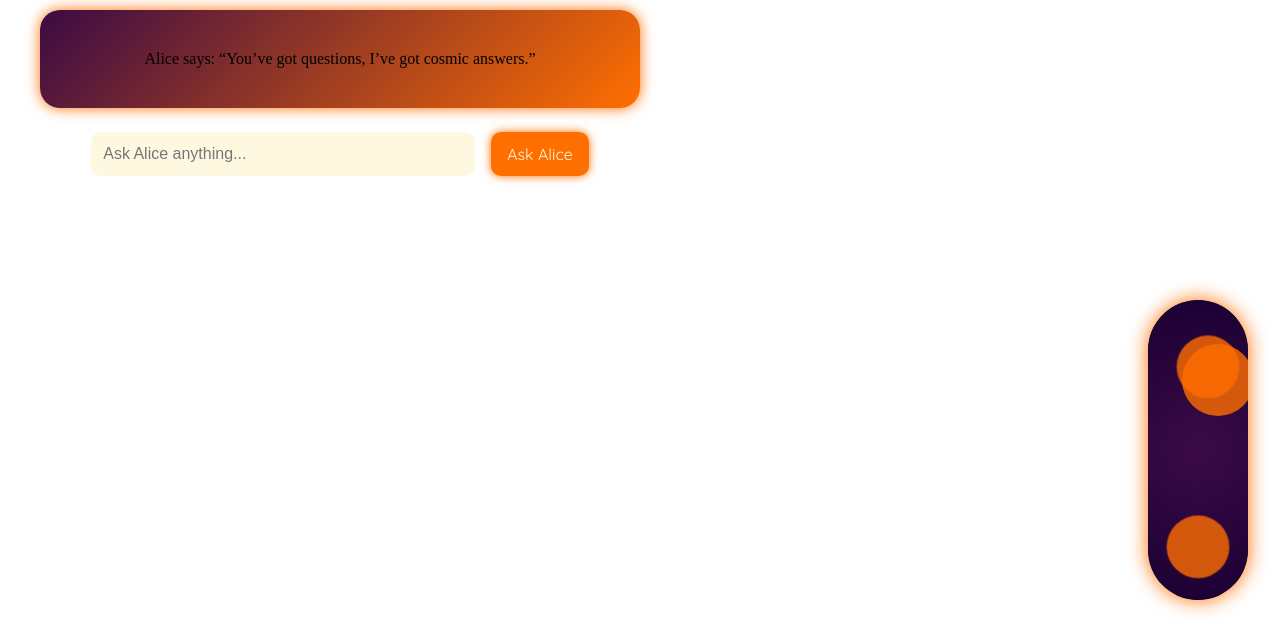
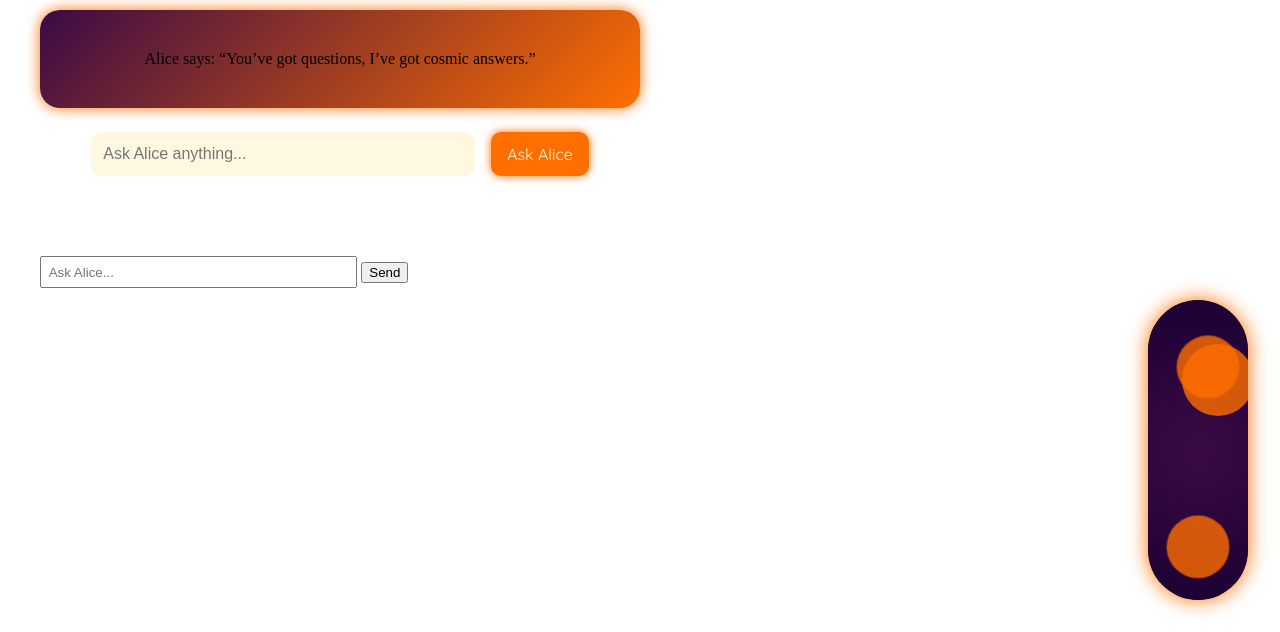
Before and after one commit to grbyrd99/ask-alice-chatbot, a plain HTML site: page frontend/index.html in a window 1280 px wide. Shown: the part 168-800 px from the top of the page. Drawn offline with Linux system fonts and the light colour scheme.

Commit message:
Update index.html

```diff
--- a/frontend/index.html
+++ b/frontend/index.html
@@ -40,5 +40,27 @@
       }
     }
   </script>
+  <div style="margin: 2em;">
+  <input id="questionInput" type="text" placeholder="Ask Alice..." style="width: 300px; padding: 0.5em;" />
+  <button onclick="callAgent()">Send</button>
+  <pre id="responseBox" style="margin-top: 1em;"></pre>
+</div>
+
+<script>
+  async function callAgent() {
+    const input = document.getElementById('questionInput').value;
+    const responseBox = document.getElementById('responseBox');
+
+    const res = await fetch('/api/agent', {
+      method: 'POST',
+      headers: { 'Content-Type': 'application/json' },
+      body: JSON.stringify({ input })
+    });
+
+    const data = await res.json();
+    responseBox.textContent = JSON.stringify(data, null, 2);
+  }
+</script>
+
 </body>
 </html>
```
